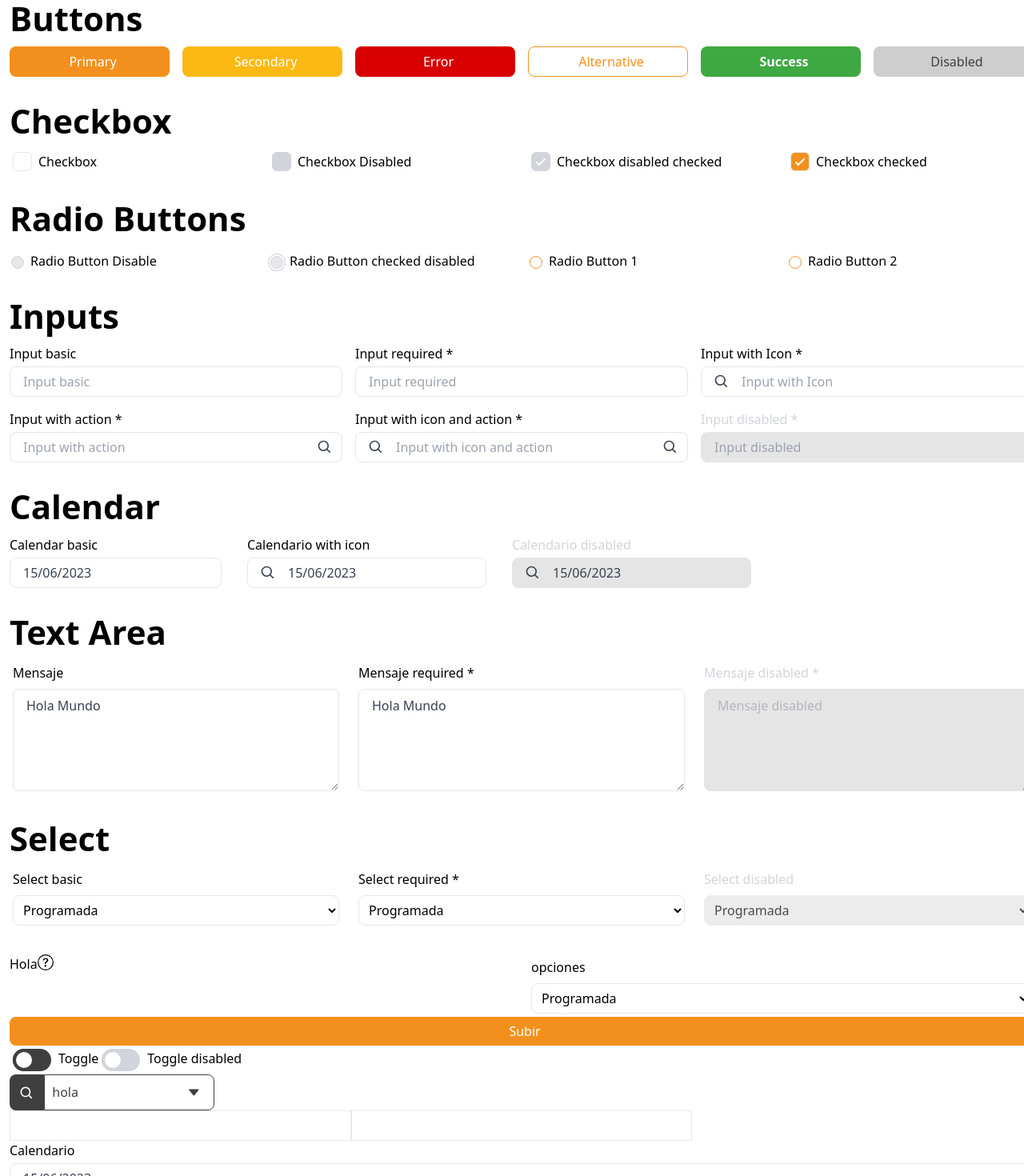
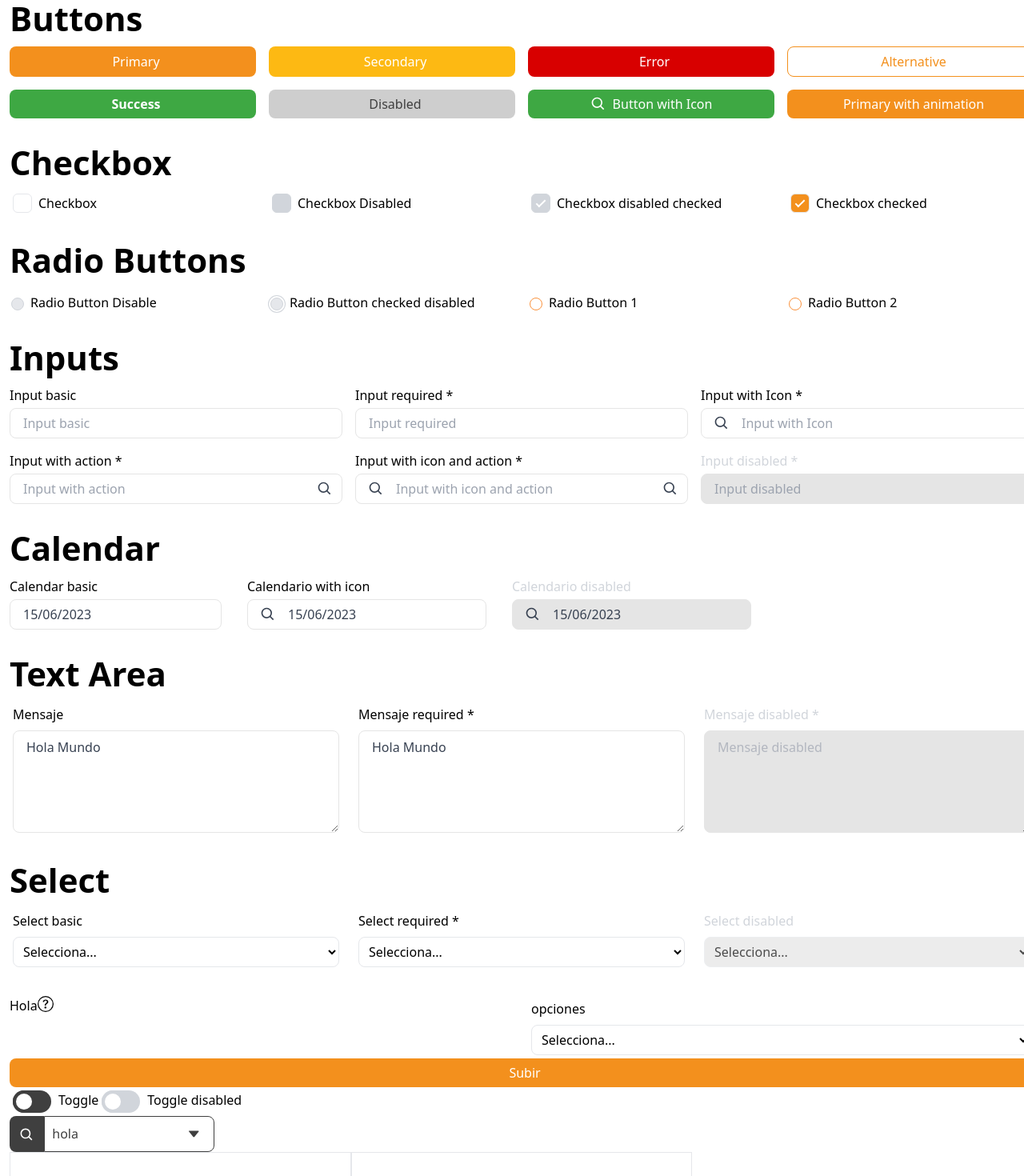
Before and after one commit to Imagine-CX/imaginecx-library, a React (Vite) app: page / in a window 1280 px wide. Shown: the top 1470 px of the page at 80% size. Built offline with nearby package versions, Linux system fonts and the light colour scheme.

Commit message:
feat: :sparkles: hidden option in select
hidden option added to select component

```diff
--- a/src/App.tsx
+++ b/src/App.tsx
@@ -53,6 +53,11 @@ const tableItems = [
 ];
 const optionsSelect2 = [
   {
+    value: 1,
+    label: 'Selecciona...',
+    hidden: true,
+  },
+  {
     value: 2,
     label: 'Programada',
   },
@@ -103,13 +108,11 @@ function App() {
   return (
     <div className="icx-container icx-ml-3">
       <Header variant="h2">Buttons</Header>
-      <div className="icx-grid icx-grid-cols-2 icx-gap-4 icx-mt-3 icx-pb-8 md:icx-grid-cols-3 lg:icx-grid-cols-6">
+      <div className="icx-grid icx-grid-cols-2 icx-gap-4 icx-mt-3 icx-pb-8 md:icx-grid-cols-3 lg:icx-grid-cols-4">
         <Button color="primary" className="icx-py-1">
           Primary
         </Button>
-        <Button color="secondary" animation>
-          Secondary
-        </Button>
+        <Button color="secondary">Secondary</Button>
         <Button color="error">Error</Button>
         <Button color="alternative">Alternative</Button>
         <Button color="success">
@@ -117,6 +120,12 @@ function App() {
         </Button>
         <Button color="success" disabled>
           Disabled
+        </Button>
+        <Button color="success" icon={<BiSearch className="icx-w-5 icx-h-5" />}>
+          Button with Icon
+        </Button>
+        <Button color="primary" animation>
+          Primary with animation
         </Button>
       </div>
       <Header variant="h2">Checkbox</Header>
--- a/src/components/Forms/Select.tsx
+++ b/src/components/Forms/Select.tsx
@@ -5,6 +5,7 @@ interface ISelectorTest extends InputHTMLAttributes<HTMLSelectElement> {
   options: Array<{
     value: number;
     label: string;
+    hidden?: boolean;
   }>;
 }
 
@@ -26,7 +27,12 @@ export const Select = ({ title, options, className, disabled, required, ...props
           {...props}
         >
           {options.map((option) => (
-            <option className="hover:icx-bg-neutral-200 icx-rounded-lg" key={option.value} value={option.label}>
+            <option
+              className="hover:icx-bg-neutral-200 icx-rounded-lg"
+              key={option.value}
+              value={option.label}
+              hidden={option.hidden}
+            >
               {option.label}
             </option>
           ))}
```
